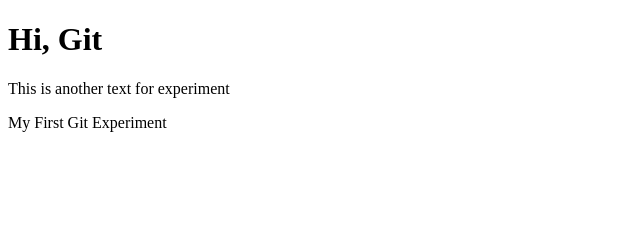
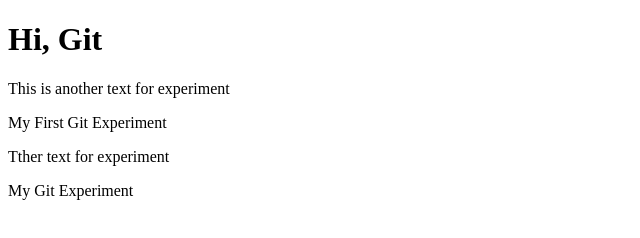
Before and after one commit to Danic2403/project1, a plain HTML site: page index.html in a window 1280 px wide. Shown: the whole page, without its empty margins (0-640 px from the left). Drawn offline with Linux system fonts and the light colour scheme.

Commit message:
Update index.html

```diff
--- a/index.html
+++ b/index.html
@@ -8,5 +8,7 @@
   <h1>Hi, Git</h1>
   <p>This is another text for experiment
   <p>My First Git Experiment</p>
+  <p>Tther text for experiment
+  <p>My Git Experiment</p>
 </body>
 </html>
```
